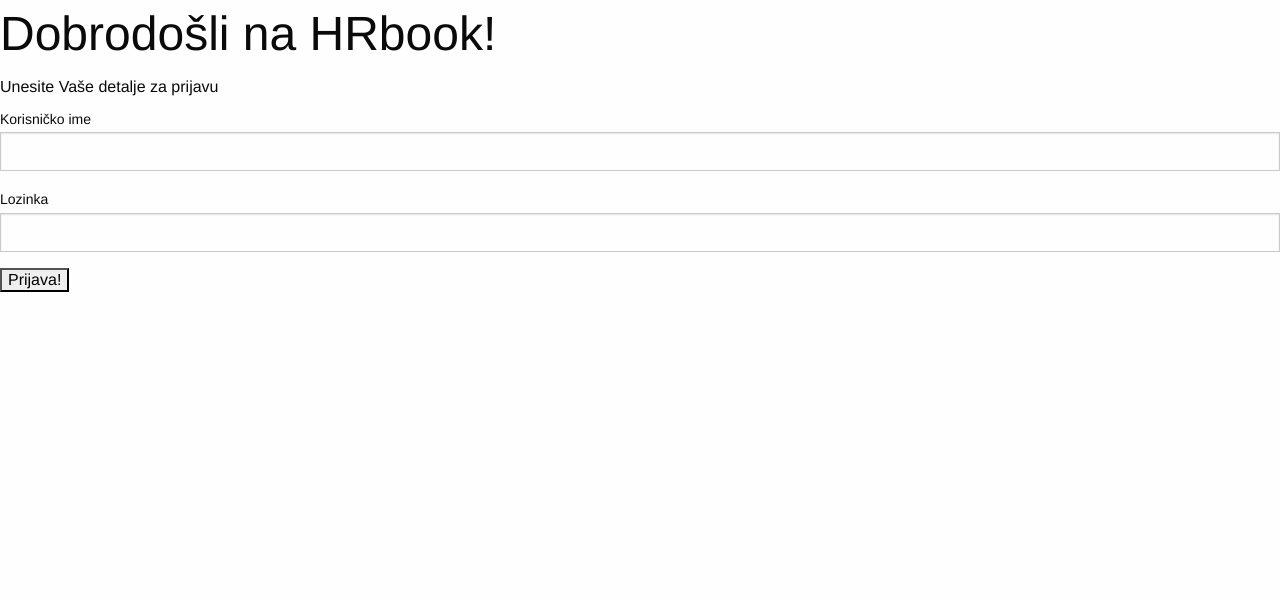
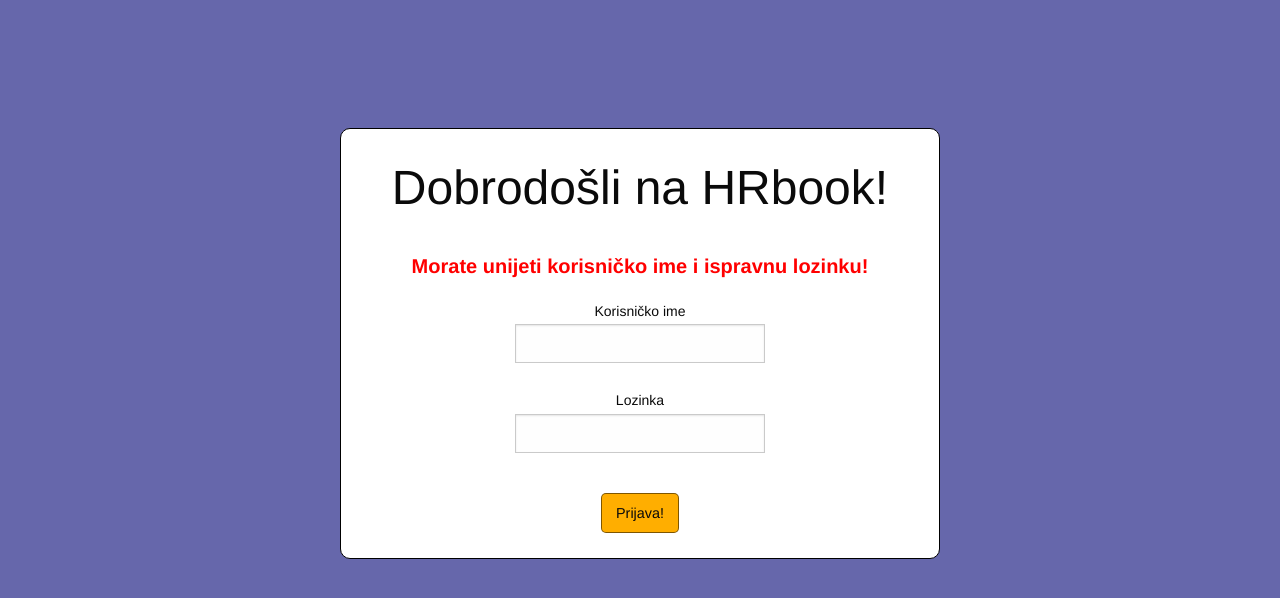
Before and after one commit to romangrubic/PP24, a PHP site: the page made by Materijali za ucenje/domacazadaca/session.projekt/index.php in a window 1280 px wide. Shown: the top 598 px of the page. Run offline with PHP 8.4, Linux system fonts and the light colour scheme.

Commit message:
Dodan CSS za index.php, CSS tagovi za class i logika za poruku pri logiranju.
Dodan CSS da stranica ipak lici na nesto. Poneki CSS tag i logika za prikaz poruke ako korisnik unese krivu lozinku ili ne unese odredeno polje.

```diff
--- a/Materijali za ucenje/domacazadaca/session.projekt/css/app.css
+++ b/Materijali za ucenje/domacazadaca/session.projekt/css/app.css
@@ -1,14 +1,41 @@
-
-.board{
+/* Index.php */
+body{
     background-color: rgb(102, 103, 171);
 }
 .section{
-    width: 700px;
-    margin: 15px auto 10px;
+    width: 600px;
+    margin: 10% auto;
     border: 1px solid black;
     border-radius: 10px;
     background-color: white;
+    text-align: center;
+    padding: 25px 0px;
 }
+.poruka{
+    font-weight: 500;
+    font-size: 20px;
+}
+.crvena{
+    color: rgb(255, 0, 0);
+    font-weight: 600;
+    font-size: 20px;
+}
+.loginDetalji{
+    margin: 30px 30px 0px;
+    padding-top: 10px;
+}
+.detalji{
+    width: 250px;
+    margin: auto;
+    margin-bottom: 25px;
+}
+.warning{
+    border: 1px solid rgba(0, 0, 0, 0.5);
+    border-radius: 5px;
+    margin: 15px 0px 0px;
+}
+
+/* Naslovna */
 .container{
     width: 100%;
     margin-top: 15px;
--- a/Materijali za ucenje/domacazadaca/session.projekt/index.php
+++ b/Materijali za ucenje/domacazadaca/session.projekt/index.php
@@ -1,3 +1,12 @@
+<?php
+if(isset($_GET['error'])){
+    $poruka='Morate unijeti korisničko ime i ispravnu lozinku!';
+    $boja='crvena';
+}else{
+    $poruka='Unesite Vaše detalje za prijavu.';
+}
+?>
+
 <!DOCTYPE html>
 <html lang="en">
 
@@ -10,16 +19,16 @@
 </head>
 
 <body>
-    <section>
+    <section class="section">
             <h1>Dobrodošli na HRbook!</h1>
             <form action="autoriziraj.php" method="post">
-            <fieldset>
-                <legend>Unesite Vaše detalje za prijavu</legend>
+                <fieldset class="loginDetalji">
+                <legend class="poruka <?php echo $boja; ?>"><?php echo $poruka; ?></legend>
                     <label for="username">Korisničko ime</label>
-                <input type="text" name="username" id="username">
+                    <input type="text" name="username" id="username" class="detalji">
                     <label for="password">Lozinka</label>
-                <input type="password" name="password" id="password">
-                <input type="submit" value="Prijava!">
+                    <input type="password" name="password" id="password" class="detalji">
+                    <input type="submit" class="button warning" value="Prijava!">
                 </fieldset>
             </form>
     </section>
```
Lines whose indentation alone changed are shown as unchanged.
